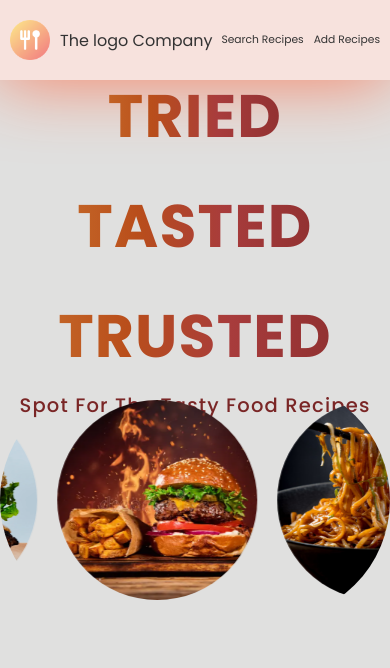
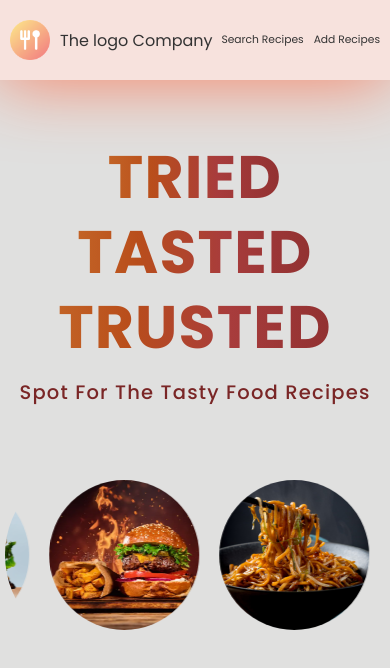
Before and after one commit to PavitrankMishra/Food-Recipe-, a React (Vite) app: page / in a window 390 px wide. Shown: the top 668 px of the page. Built offline with nearby package versions, Linux system fonts and the light colour scheme; grey boxes are pictures that could not be loaded; a web font is replaced by a local one.

Commit message:
"style: Added responsiveness for homepage"

```diff
--- a/src/Components/Home.css
+++ b/src/Components/Home.css
@@ -115,6 +115,8 @@
     justify-content: center;
     height: 300px;
     letter-spacing: 1.2px;
+    line-height: 55px;
+    margin-top: 40px;
     /* border:2px solid red; */
   }
 
@@ -131,4 +133,14 @@
     color: #7a2626;
     font-weight: 500;
   }
+
+  .imageContainer {
+    max-width: 380px;
+    margin-top:40px;
+  }
+
+  .foodImages .food {
+    width:150px;
+    height:150px;
+  }
 }
```
